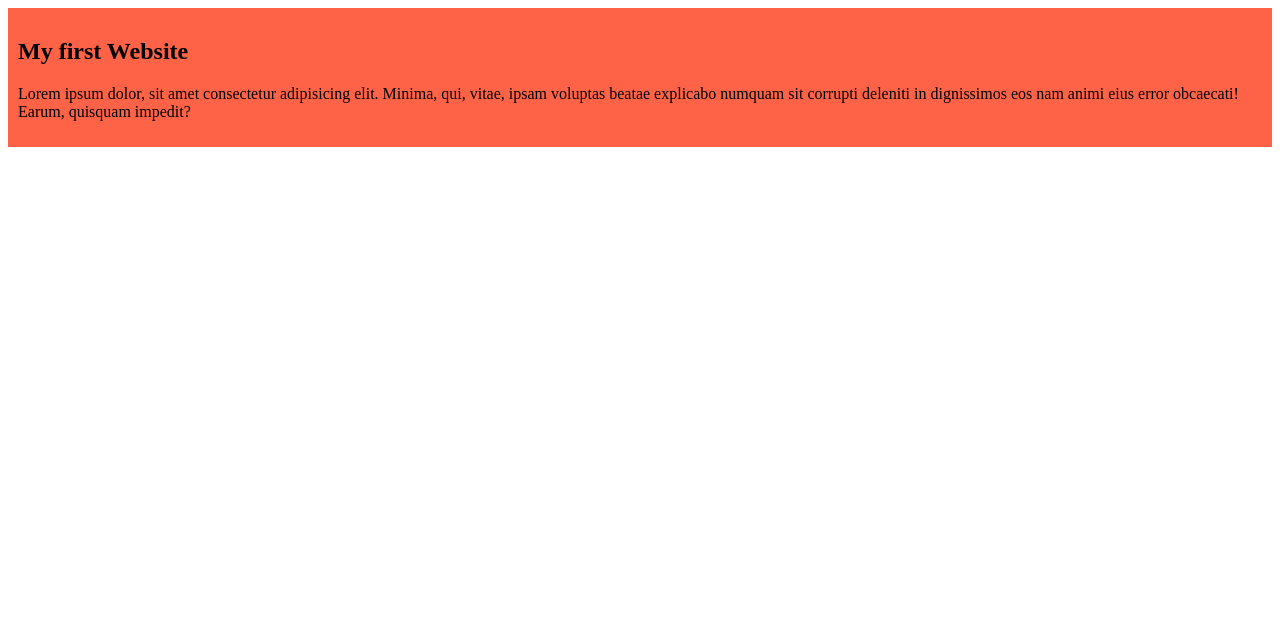
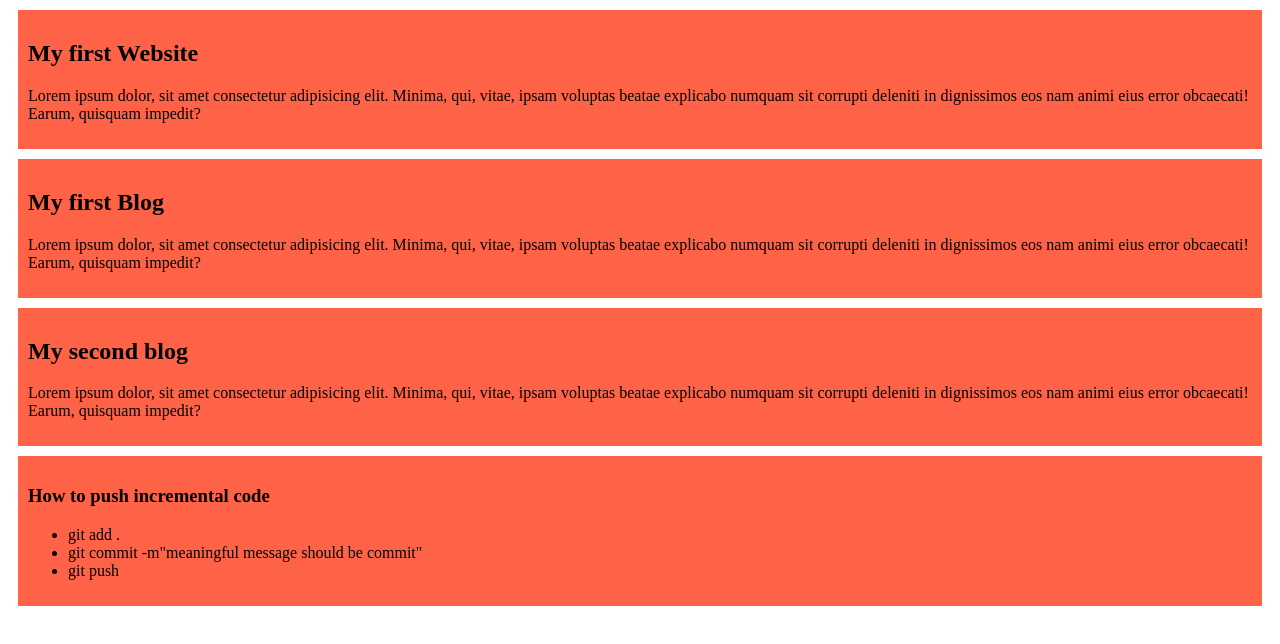
Before and after one commit to SohelDewan/my-practice-repo, a plain HTML site: page index.html in a window 1280 px wide. Drawn offline with Linux system fonts and the light colour scheme.

Commit message:
Waiting for the third commit

```diff
--- a/index.html
+++ b/index.html
@@ -11,5 +11,21 @@
     <h2>My first Website</h2>
     <p>Lorem ipsum dolor, sit amet consectetur adipisicing elit. Minima, qui, vitae, ipsam voluptas beatae explicabo numquam sit corrupti deleniti in dignissimos eos nam animi eius error obcaecati! Earum, quisquam impedit?</p>
    </div>
+   <div>
+    <h2>My first Blog</h2>
+    <p>Lorem ipsum dolor, sit amet consectetur adipisicing elit. Minima, qui, vitae, ipsam voluptas beatae explicabo numquam sit corrupti deleniti in dignissimos eos nam animi eius error obcaecati! Earum, quisquam impedit?</p>
+   </div>
+   <div>
+    <h2>My second blog</h2>
+    <p>Lorem ipsum dolor, sit amet consectetur adipisicing elit. Minima, qui, vitae, ipsam voluptas beatae explicabo numquam sit corrupti deleniti in dignissimos eos nam animi eius error obcaecati! Earum, quisquam impedit?</p>
+   </div>
+   <div>
+    <h3>How to push incremental code</h3>
+    <ul>
+        <li>git add .</li>
+        <li>git commit -m"meaningful message should be commit"</li>
+        <li>git push</li>
+    </ul>
+   </div>
 </body>
 </html>
--- a/styles/blog.css
+++ b/styles/blog.css
@@ -1,4 +1,9 @@
+/* *{
+    margin: 0;
+    padding: 0;
+} */
 div{
     background: tomato;
     padding: 10px;
+    margin: 10px;
 }
```
